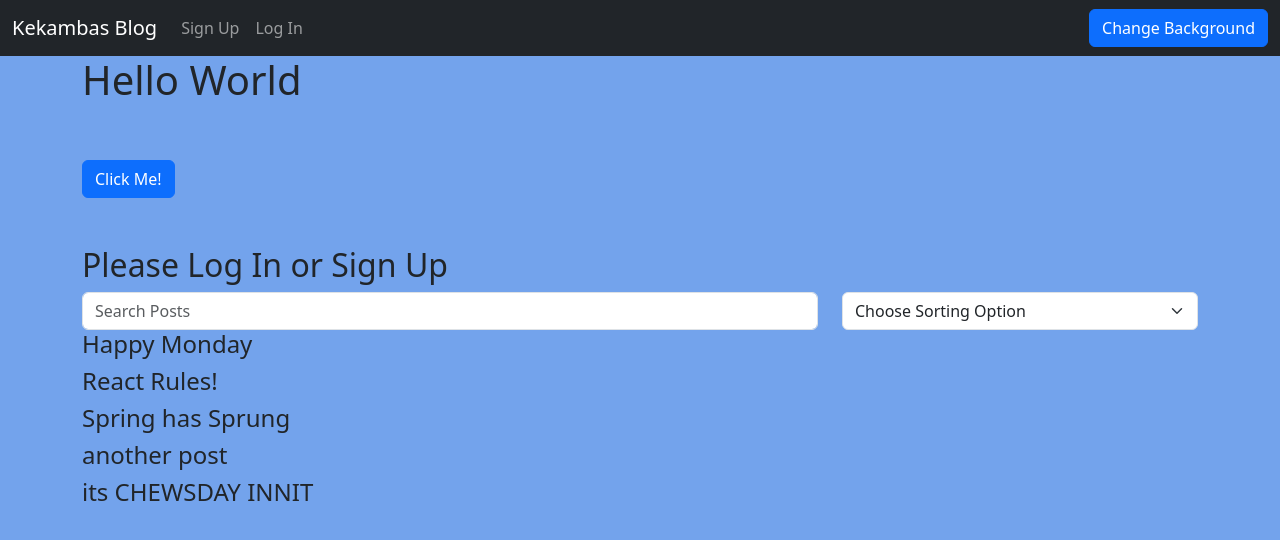
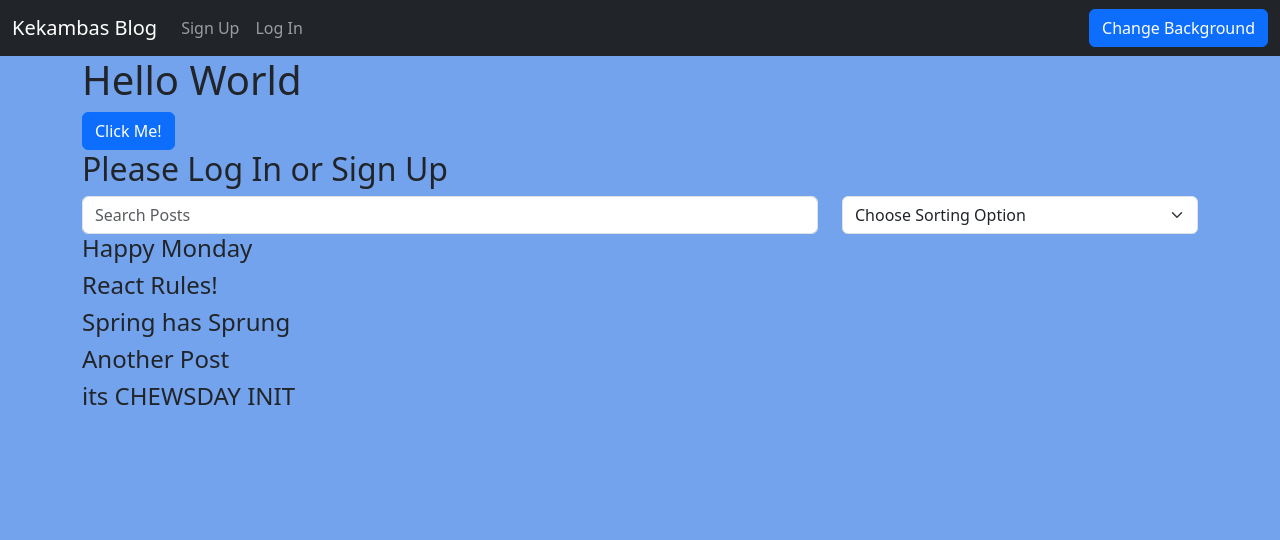
Before and after one commit to grrnhsslr/blogFrontEnd, a React (Vite) app: page / in a window 1280 px wide. Shown: the top 540 px of the page. Built offline with nearby package versions, Linux system fonts and the light colour scheme.

Commit message:
Add react-router-dom - setup Home and SignUp view components

```diff
--- a/package.json
+++ b/package.json
@@ -13,7 +13,8 @@
     "bootstrap": "^5.3.3",
     "react": "^18.2.0",
     "react-bootstrap": "^2.10.2",
-    "react-dom": "^18.2.0"
+    "react-dom": "^18.2.0",
+    "react-router-dom": "^6.22.3"
   },
   "devDependencies": {
     "@types/react": "^18.2.66",
--- a/src/App.tsx
+++ b/src/App.tsx
@@ -1,92 +1,30 @@
-// import React from 'react';
 import { useState } from 'react';
+import { Route, Routes } from 'react-router-dom';
 import Navigation from './components/Navigation';
 import Container from 'react-bootstrap/Container';
-import Button from 'react-bootstrap/Button';
-import Form from 'react-bootstrap/Form';
-import Row from 'react-bootstrap/Row';
-import Col from 'react-bootstrap/Col';
+import Home from './views/Home';
+import SignUp from './views/SignUp';
 
-type Post = {
-    id: number,
-    title: string
-}
 
-type Sorting = {
-    idAsc: (a: Post, b:Post) => number,
-    idDesc: (a: Post, b:Post) => number,
-    titleAsc: (a: Post, b:Post) => number,
-    titleDesc: (a: Post, b:Post) => number,
-}
 
 export default function App(){
-    const firstName: string = 'Brian';
-    const lastName: string = 'Stanton';
     const [isLoggedIn, setIsLoggedIn] = useState(false);
-    // const posts: {id:number, title:string}[] = [
-    //     {id: 1, title: 'Happy Monday'},
-    //     {id: 2, title: 'React Rules!'},
-    //     {id: 3, title: 'Spring has Sprung'}
-    // ]
 
-    const [posts, setPosts] = useState<Post[]>([
-        {id: 1, title: 'Happy Monday'},
-        {id: 2, title: 'React Rules!'},
-        {id: 3, title: 'Spring has Sprung'},
-        {id: 4, title: 'another post'},
-        {id: 5, title: 'its CHEWSDAY INNIT'}
-    ])
 
-    const [searchTerm, setSearchTerm] = useState('');
-
-    const handleSelectChange = (e: React.ChangeEvent<HTMLSelectElement>) => {
-
-        const sortFunctions:Sorting = {
-            idAsc: (a:Post, b:Post) => a.id - b.id,
-            idDesc: (a:Post, b:Post) => b.id - a.id,
-            titleAsc: (a:Post, b:Post) => a.title > b.title ? 1 : -1,
-            titleDesc: (a:Post, b:Post) => b.title > a.title ? 1 : -1
-        }
-        const func = sortFunctions[e.target.value as keyof Sorting];
-        const newSortedArr = [...posts].sort(func);
-        setPosts(newSortedArr);
-    }
 
     const handleClick = () => {
-        // console.log('The button has been clicked');
         setIsLoggedIn(!isLoggedIn);
     }
 
-    const handleInputChange = (e: React.ChangeEvent<HTMLInputElement>) => {
-        setSearchTerm(e.target.value)
-    }
-
-    // how to display the navbar without the Navigation.tsx
-
-    // return React.createElement(React.Fragment, {}, React.createElement(Navigation, { isLoggedIn }, undefined), React.createElement(Container, {}, React.createElement('h1', {}, 'Hello World')))
 
     return (
         <>
             <Navigation isLoggedIn={isLoggedIn}/>
             <Container>
-                <h1>Hello World</h1>
-                <Button className='my-5' variant='primary' onClick={handleClick}>Click Me!</Button>
-                <h2>{isLoggedIn ? `Welcome Back ${firstName} ${lastName}` : 'Please Log In or Sign Up'}</h2>
-                <Row>
-                    <Col xs={12} md={8}>
-                        <Form.Control value={searchTerm} placeholder='Search Posts' onChange={handleInputChange} />
-                    </Col>
-                    <Col>
-                        <Form.Select onChange={handleSelectChange}>
-                            <option>Choose Sorting Option</option>
-                            <option value="idAsc">Sort By ID ASC</option>
-                            <option value="idDesc">Sort By ID DESC</option>
-                            <option value="titleAsc">Sort By Title ASC</option>
-                            <option value="titleDesc">Sort By Title DESC</option>
-                        </Form.Select>
-                    </Col>
-                </Row>
-                {posts.filter(p => p.title.toLowerCase().includes(searchTerm.toLowerCase())).map( p => <h4 key={p.id}>{p.title}</h4> )}
+                <Routes>
+                    <Route path='/' element={<Home isLoggedIn={isLoggedIn} handleClick={handleClick} />} />
+                    <Route path='/signup' element={<SignUp />}/>
+                </Routes>
             </Container>
         </>
     )
--- a/src/components/Navigation.tsx
+++ b/src/components/Navigation.tsx
@@ -1,4 +1,5 @@
 import { useState } from 'react';
+import { Link } from 'react-router-dom';
 import { Button } from 'react-bootstrap';
 import Container from 'react-bootstrap/Container';
 import Nav from 'react-bootstrap/Nav';
@@ -9,14 +10,14 @@
 }
 
 export default function Navigation({ isLoggedIn }:NavigationProps){
-    console.log('Navigation component is being redn')
+    console.log('Navigation component is being rendered')
 
     const [backgroundTheme, setBackgroundTheme] = useState('dark');
 
     return (
         <Navbar data-bs-theme={backgroundTheme} bg={backgroundTheme} expand='lg'>
             <Container fluid>
-                <Navbar.Brand href='/'>Kekambas Blog</Navbar.Brand>
+                <Navbar.Brand as={Link} to='/'>Kekambas Blog</Navbar.Brand>
                 <Navbar.Toggle aria-controls='nav-collapse' />
                 <Navbar.Collapse id='nav-collapse'>
                     <Nav className='me-auto'>
@@ -27,7 +28,7 @@
                             </>
                         ) : (
                             <>
-                                <Nav.Link href='/'>Sign Up</Nav.Link>
+                                <Nav.Link as={Link} to='/signup'>Sign Up</Nav.Link>
                                 <Nav.Link href='/'>Log In</Nav.Link>
                             </>
                         )}
--- a/src/main.tsx
+++ b/src/main.tsx
@@ -1,11 +1,14 @@
 import React from 'react'
 import ReactDOM from 'react-dom/client'
+import { BrowserRouter } from 'react-router-dom';
 import App from './App.tsx'
 import 'bootstrap/dist/css/bootstrap.min.css';
 import './main.css';
 
 ReactDOM.createRoot(document.getElementById('root')!).render(
   <React.StrictMode>
-    <App />
+    <BrowserRouter>
+      <App />
+    </BrowserRouter>
   </React.StrictMode>,
 )
--- /dev/null
+++ b/src/views/Home.tsx
@@ -0,0 +1,81 @@
+// import React from 'react';
+import { useState } from 'react';
+import Button from 'react-bootstrap/Button';
+import Form from 'react-bootstrap/Form';
+import Row from 'react-bootstrap/Row';
+import Col from 'react-bootstrap/Col';
+
+type Post = {
+    id: number,
+    title: string
+}
+
+type Sorting = {
+    idAsc: (a: Post, b:Post) => number,
+    idDesc: (a: Post, b:Post) => number,
+    titleAsc: (a: Post, b:Post) => number,
+    titleDesc: (a: Post, b:Post) => number,
+}
+
+
+type HomeProps = {
+    isLoggedIn: Boolean,
+    handleClick: () => void
+}
+
+export default function Home({isLoggedIn, handleClick   }: HomeProps) {
+
+    const [posts, setPosts] = useState<Post[]>([
+        {id: 1, title: 'Happy Monday'},
+        {id: 2, title: 'React Rules!'},
+        {id: 3, title: 'Spring has Sprung'},
+        {id: 4, title: 'Another Post'},
+        {id: 5, title: 'its CHEWSDAY INIT'}
+    ])
+
+    const [searchTerm, setSearchTerm] = useState('');
+
+    const handleSelectChange = (e: React.ChangeEvent<HTMLSelectElement>) => {
+
+        const sortFunctions:Sorting = {
+            idAsc: (a:Post, b:Post) => a.id - b.id,
+            idDesc: (a:Post, b:Post) => b.id - a.id,
+            titleAsc: (a:Post, b:Post) => a.title > b.title ? 1 : -1,
+            titleDesc: (a:Post, b:Post) => b.title > a.title ? 1 : -1
+        }
+        const func = sortFunctions[e.target.value as keyof Sorting];
+        const newSortedArr = [...posts].sort(func);
+        setPosts(newSortedArr);
+    }
+
+    const handleInputChange = (e: React.ChangeEvent<HTMLInputElement>) => {
+        setSearchTerm(e.target.value);
+    }
+
+    // how to display the navbar without the Navigation.tsx
+
+    // return React.createElement(React.Fragment, {}, React.createElement(Navigation, { isLoggedIn }, undefined), React.createElement(Container, {}, React.createElement('h1', {}, 'Hello World')))
+
+    return (
+        <>
+            <h1>Hello World</h1>
+                <Button variant='primary' onClick={handleClick}>Click Me!</Button>
+                <h2>{isLoggedIn ? `Welcome Back` : 'Please Log In or Sign Up'}</h2>
+                <Row>
+                    <Col xs={12} md={8}>
+                        <Form.Control value={searchTerm} placeholder='Search Posts' onChange={handleInputChange} />
+                    </Col>
+                    <Col>
+                        <Form.Select onChange={handleSelectChange}>
+                            <option>Choose Sorting Option</option>
+                            <option value="idAsc">Sort By ID ASC</option>
+                            <option value="idDesc">Sort By ID DESC</option>
+                            <option value="titleAsc">Sort By Title ASC</option>
+                            <option value="titleDesc">Sort By Title DESC</option>
+                        </Form.Select>
+                    </Col>
+                </Row>
+                {posts.filter(p => p.title.toLowerCase().includes(searchTerm.toLowerCase())).map( p => <h4 key={p.id}>{p.title}</h4> )}
+        </>
+    )
+}
--- /dev/null
+++ b/src/views/SignUp.tsx
@@ -0,0 +1,8 @@
+
+
+type SignUpProps = {}
+export default function SignUp({}: SignUpProps) {
+    return (
+        <div>SignUp</div>
+  )
+}
```
Also changed, not shown: 1 other file (tests, documents, lock files or other folders).
